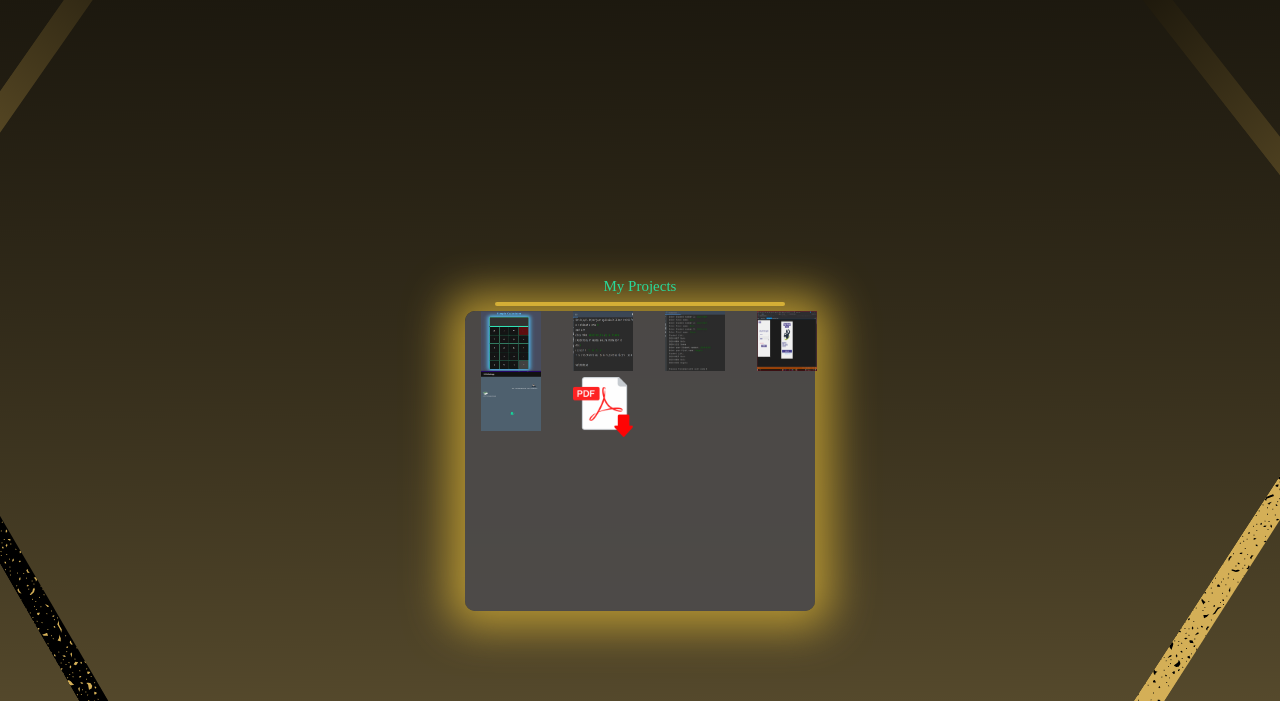
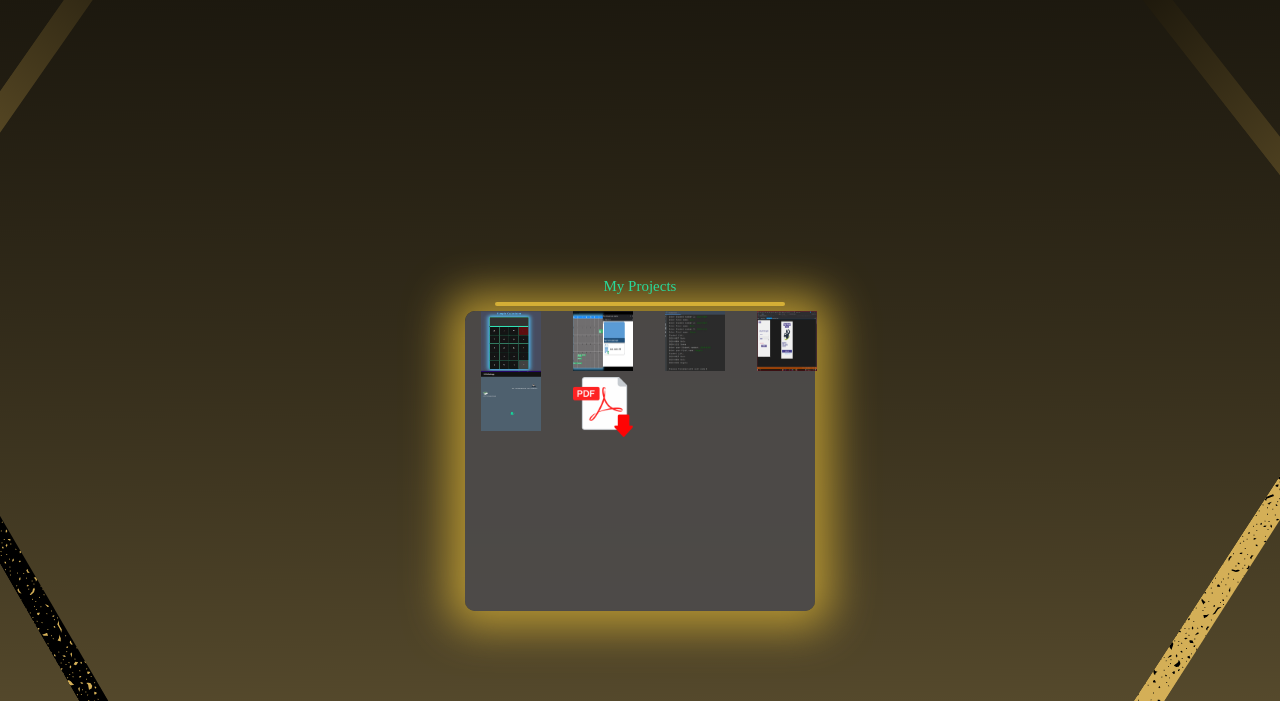
Before and after one commit to xZ1ONx/Angelo-Website, a plain HTML site: page projects.html in a window 1280 px wide. Shown: the part 99-800 px from the top of the page. Drawn offline with nearby package versions, Linux system fonts and the light colour scheme.

Commit message:
projectImage

```diff
--- a/projects.html
+++ b/projects.html
@@ -42,7 +42,7 @@
                 </div>
 
                 <div class="w3-container w3-third">
-                    <img src="Project_Images/project2_Java.jpg" style="width:60px; height:60px;"
+                    <img src="Project_Images/Capture1.JPG" style="width:60px; height:60px;"
                     onclick="onClick(this)" class="w3-hover-opacity">
                 </div>
 
```
